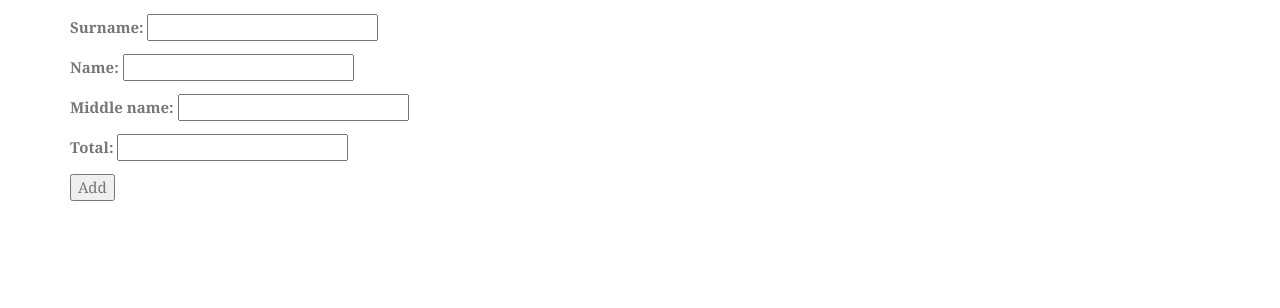
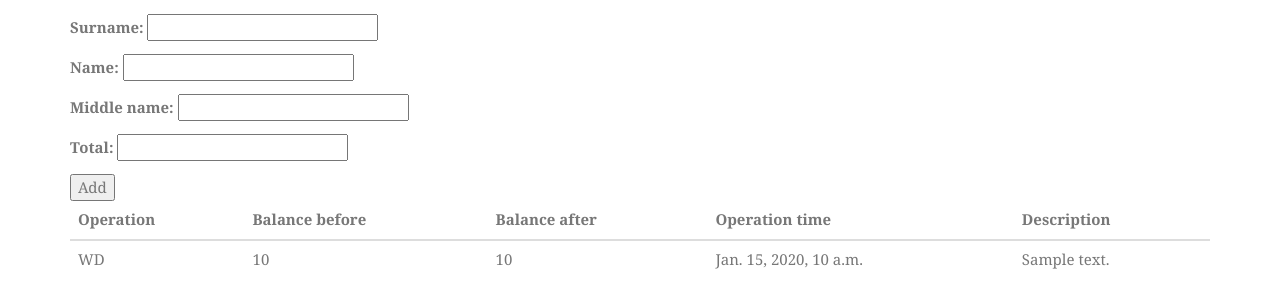
Before and after one commit to pukteam/ms, a Django app: template representation/templates/representation/addbankcard.html in a window 1280 px wide. Shown: the part 61-369 px from the top of the page. Run offline with Django 3.2, Linux system fonts and the light colour scheme; the template is opened without the code that fills it: values that come from a table or form of the project are taken from there, others are empty; tables that the repository leaves empty hold one stand-in row (values such as "Sample post"); parts of the project's set-up code (start-up, migrations or seed data) failed here and were passed over; some libraries are stand-ins or nearby versions; some web fonts are replaced.

Commit message:
#4 Card history added in card edit page

```diff
--- a/representation/templates/representation/addbankcard.html
+++ b/representation/templates/representation/addbankcard.html
@@ -11,7 +11,6 @@
     {% else %}
         <form action="{% url 'representation:card:add' %}" method="post">
     {% endif %}
-
         {% csrf_token %}
         {{ form.as_p }}
         {% if form.instance.id %}
@@ -19,6 +18,25 @@
         {% else %}
             <input type="submit" value="{% trans "Add" %}">
         {% endif %}
-
     </form>
+    <table class="table">
+        <thead>
+            <th>{% trans 'Operation' %}</th>
+            <th>{% trans 'Balance before' %}</th>
+            <th>{% trans 'Balance after' %}</th>
+            <th>{% trans 'Operation time' %}</th>
+            <th>{% trans 'Description' %}</th>
+        </thead>
+        <tbody>
+        {% for operation in card_history %}
+            <tr>
+                <td>{{ operation.operation }}</td>
+                <td>{{ operation.balance_before }}</td>
+                <td>{{ operation.balance_after }}</td>
+                <td>{{ operation.date_time }}</td>
+                <td>{{ operation.description }}</td>
+            </tr>
+        {% endfor %}
+        </tbody>
+    </table>
 {% endblock %}
```
Also changed, not shown: representation/views/card/__init__.py (+7 -1 lines).
